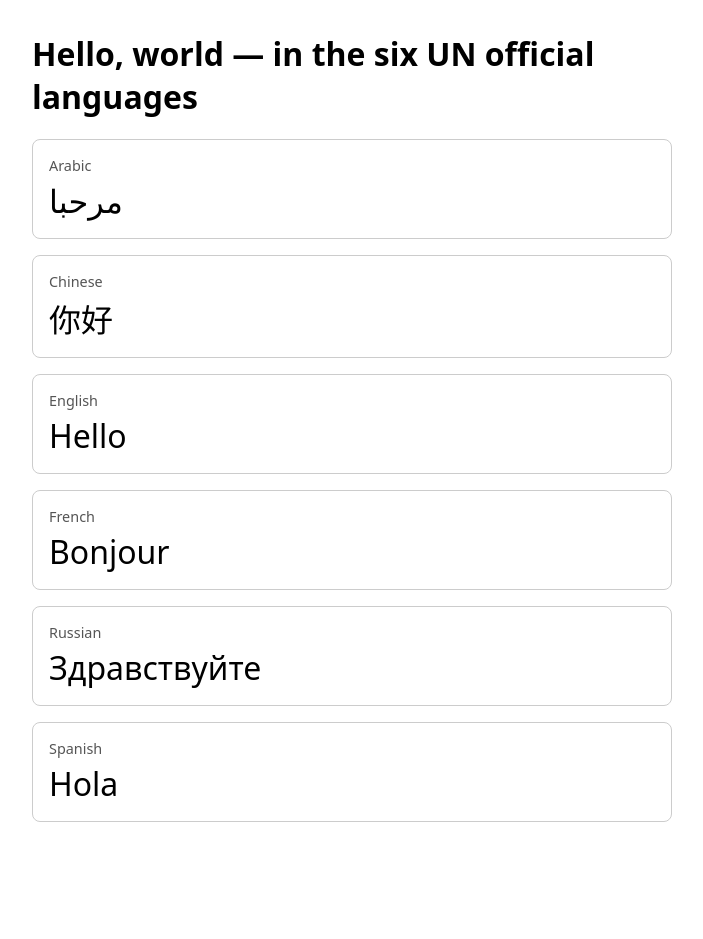
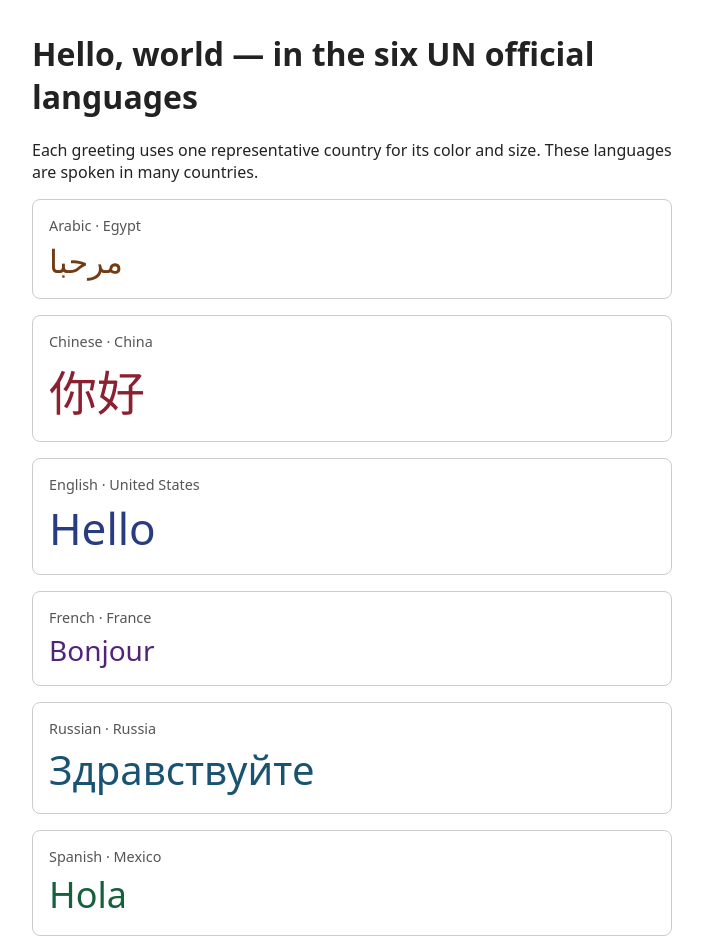
Before and after one commit to csheargm/hagency-hello, a plain HTML site: page index.html in a window 1280 px wide. Shown: the whole page, without its empty margins (288-991 px from the left). Before the commit the page ends 854 px from the top, so only its background shows below. Drawn offline with Linux system fonts and the light colour scheme.

Commit message:
Style greetings by representative country and population (#5)
Closes #2

Co-authored-by: anna-agent (csheargm) <csheargm@users.noreply.github.com>

```diff
--- a/index.html
+++ b/index.html
@@ -5,22 +5,31 @@
   <meta name="viewport" content="width=device-width, initial-scale=1">
   <title>Greetings in the six UN official languages</title>
   <style>
-    body { font-family: system-ui, sans-serif; margin: 2rem auto; max-width: 40rem; padding: 0 1rem; }
+    body { font-family: system-ui, sans-serif; margin: 2rem auto; max-width: 40rem; padding: 0 1rem; color: #222; background: #fff; }
     ul { list-style: none; padding: 0; display: grid; gap: 1rem; }
     li { border: 1px solid #ccc; border-radius: 0.5rem; padding: 1rem; }
     .label { display: block; font-size: 0.9rem; color: #555; }
-    .greeting { display: block; font-size: 2rem; margin-top: 0.25rem; }
+    .greeting { display: block; margin-top: 0.25rem; color: var(--greeting-color); font-size: var(--greeting-size); overflow-wrap: anywhere; }
+
+    /* Size increases with representative-country population (see README). */
+    .france { --greeting-color: #522478; --greeting-size: 1.75rem; }
+    .egypt { --greeting-color: #743b13; --greeting-size: 2rem; }
+    .mexico { --greeting-color: #14613c; --greeting-size: 2.25rem; }
+    .russia { --greeting-color: #1a5371; --greeting-size: 2.5rem; }
+    .united-states { --greeting-color: #283d80; --greeting-size: 2.75rem; }
+    .china { --greeting-color: #8b2030; --greeting-size: 3rem; }
   </style>
 </head>
 <body>
   <h1>Hello, world — in the six UN official languages</h1>
+  <p>Each greeting uses one representative country for its color and size. These languages are spoken in many countries.</p>
   <ul>
-    <li><span class="label">Arabic</span><span class="greeting" lang="ar" dir="rtl">مرحبا</span></li>
-    <li><span class="label">Chinese</span><span class="greeting" lang="zh" dir="ltr">你好</span></li>
-    <li><span class="label">English</span><span class="greeting" lang="en" dir="ltr">Hello</span></li>
-    <li><span class="label">French</span><span class="greeting" lang="fr" dir="ltr">Bonjour</span></li>
-    <li><span class="label">Russian</span><span class="greeting" lang="ru" dir="ltr">Здравствуйте</span></li>
-    <li><span class="label">Spanish</span><span class="greeting" lang="es" dir="ltr">Hola</span></li>
+    <li class="egypt"><span class="label">Arabic · Egypt</span><span class="greeting" lang="ar" dir="rtl">مرحبا</span></li>
+    <li class="china"><span class="label">Chinese · China</span><span class="greeting" lang="zh" dir="ltr">你好</span></li>
+    <li class="united-states"><span class="label">English · United States</span><span class="greeting" lang="en" dir="ltr">Hello</span></li>
+    <li class="france"><span class="label">French · France</span><span class="greeting" lang="fr" dir="ltr">Bonjour</span></li>
+    <li class="russia"><span class="label">Russian · Russia</span><span class="greeting" lang="ru" dir="ltr">Здравствуйте</span></li>
+    <li class="mexico"><span class="label">Spanish · Mexico</span><span class="greeting" lang="es" dir="ltr">Hola</span></li>
   </ul>
 </body>
 </html>
```
Also changed, not shown: 1 other file.
